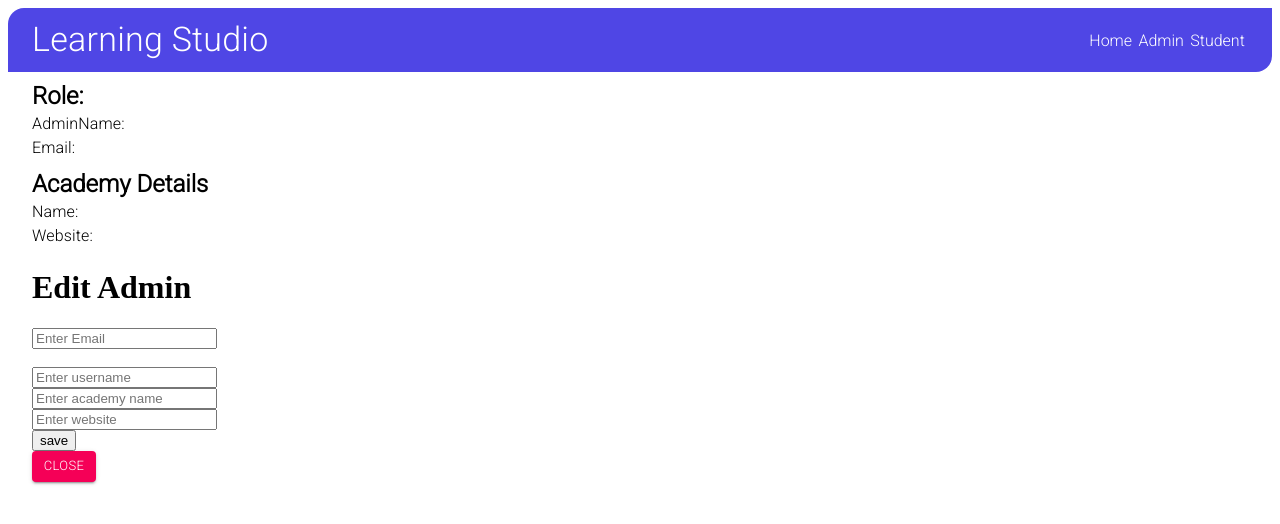
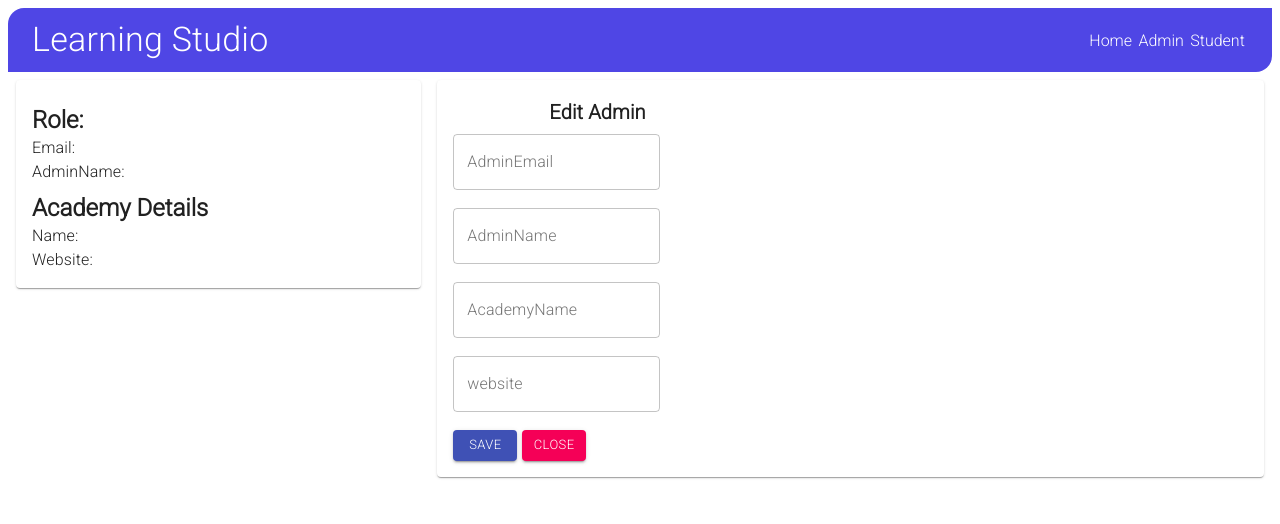
Before and after one commit to rabiya-basri/learning-studio, a React (Create React App) app: page /admin/account in a window 1280 px wide. Both pictures are taken after a click on the button "EDIT". Shown: the top 524 px of the page. Built offline with nearby package versions, Linux system fonts and the light colour scheme; no server answers.

Commit message:
edit fixed

```diff
--- a/package.json
+++ b/package.json
@@ -4,6 +4,7 @@
   "private": true,
   "dependencies": {
     "@material-ui/core": "^4.12.3",
+    "@material-ui/icons": "^4.11.2",
     "@testing-library/jest-dom": "^5.11.4",
     "@testing-library/react": "^11.1.0",
     "@testing-library/user-event": "^12.1.10",
--- a/src/App.js
+++ b/src/App.js
@@ -1,6 +1,6 @@
 import React,{useState,useEffect} from 'react'
 import NavBar from './components/NavBar'
-import { Container, Toolbar, Typography } from '@material-ui/core'
+
 
 const App = (props) => {
     const [isLoggedIn, setIsLoggedIn] = useState(false)
--- a/src/components/Admin/Account.js
+++ b/src/components/Admin/Account.js
@@ -2,8 +2,19 @@ import React,{useState,useEffect} from 'react'
 import { useSelector,useDispatch } from 'react-redux'
 import { startAdminDetails } from '../../actions/adminActions'
 import EditAdmin from './EditAdmin'
-import {Container, Typography,Button} from '@material-ui/core'
+import { Paper, Typography, Button, Grid,makeStyles } from '@material-ui/core'
+
+const useStyles = makeStyles((theme) => ({
+    grid: {
+        width: '100%',
+        margin: '0px',
+    },
+    paper: {
+        padding: theme.spacing(2),
+    }
+  }));
 const Account = (props) => {
+    const classes = useStyles();
     const dispatch = useDispatch()
 
     const [toggle,setToggle]=useState(false)
@@ -21,23 +32,43 @@ const Account = (props) => {
     }
 
     return (
-        <Container style={{marginTop:'0.5rem'}}>
+        <Grid container spacing={2} className={classes.grid}>
+            <Grid item xs={12} md={4}>
+            <Paper className={classes.paper}>
             <Typography variant='h5' style={{fontWeight:600,marginTop:'0.5rem'}}>Role: { admin.role}</Typography>
+            <Typography>Email: {admin.email}</Typography>
             <Typography>AdminName: {admin.username}</Typography>
-            <Typography>Email: {admin.email}</Typography>
             <Typography variant='h5' style={{fontWeight:600,marginTop:'0.5rem'}}>Academy Details</Typography>
             <Typography>Name: {admin.academy?.name}</Typography>
             <Typography>Website: {admin.academy?.website}</Typography>
-            {toggle && <EditAdmin />}
-            {toggle ?
-                <Button variant='contained' size='small'
-                    color='secondary' onClick={handelToggle}>close</Button> :
-                <Button variant='contained' size='small'
-                    color='primary' onClick={handelToggle}
+            </Paper>
+            </Grid>
+
+            <Grid item xs={12} md={8}>
+            <Paper className={classes.paper}>
+            {toggle ? (<EditAdmin
+                email={admin.email}
+                adminName={admin.username}
+                academyName={admin.academy?.name}
+                website={admin.academy?.website}
+                toggle={toggle}
+                handelToggle={handelToggle}
+                />) :
+                (
+                <Button
+                    variant='contained'
+                    size='small'
+                    color='primary'
+                    onClick={handelToggle}
                     style={{marginTop:'0.5rem'}}
                 >Edit</Button>
-            }
-        </Container>
+            )}
+
+
+            </Paper>
+            </Grid>
+
+        </Grid>
     )
 }
 export default Account
--- a/src/components/Admin/EditAdmin.js
+++ b/src/components/Admin/EditAdmin.js
@@ -2,14 +2,17 @@ import React,{useState} from 'react'
 import validator from "validator";
 import { useDispatch } from 'react-redux';
 import { startEditAdmin } from '../../actions/adminActions';
+import { Grid, TextField, Typography,Button } from '@material-ui/core';
+import { teal } from '@material-ui/core/colors';
+const EditAdmin = (props) => {
+    const { email:adminEmail, adminName, academyName:adminAcademy, website:adminWebsite,handelToggle,toggle } = props
 
-const EditAdmin = (props) => {
     const dispatch = useDispatch()
 
-    const [email, setEmai] = useState('')
-    const [username, setUsername] = useState('')
-    const [academyName, setAcademyName] = useState('')
-    const [website, setWebsite] = useState('')
+    const [email, setEmai] = useState(adminEmail?adminEmail:'')
+    const [username, setUsername] = useState(adminName?adminName:'')
+    const [academyName, setAcademyName] = useState(adminAcademy?adminAcademy:'')
+    const [website, setWebsite] = useState(adminWebsite?adminWebsite:'')
     const [formErrors, setFormErrors] = useState({})
     const errors = {}
 
@@ -60,17 +63,52 @@ const EditAdmin = (props) => {
     }
 
     return (
-        <div>
-            <h1>Edit Admin</h1>
+        <Grid>
+            <Typography variant='h6' style={{marginBottom:'0.4rem',fontWeight:600,marginLeft:'6rem'}}>Edit Admin</Typography>
             <form onSubmit={handelSubmit}>
-                <input type='text' value={email} onChange={handelInput} name='email' placeholder='Enter Email' /><br />
-                {formErrors.email && <span>{ formErrors.email}</span>}<br/>
-                <input type='text' value={ username} onChange={ handelInput} name='username' placeholder='Enter username' /><br/>
-                <input type='text' value={ academyName} onChange={ handelInput} name='academyname' placeholder='Enter academy name' /><br/>
-                <input type='text' value={ website} onChange={ handelInput} name='website' placeholder='Enter website' /><br/>
-                <input type='submit' value='save'/>
+                <TextField type='text'
+                    value={email}
+                    onChange={handelInput}
+                    name='email'
+                    label='AdminEmail'
+                    variant='outlined'
+                /><br />
+                {formErrors.email && <span>{formErrors.email}</span>}<br />
+
+                <TextField type='text'
+                    value={username}
+                    onChange={handelInput}
+                    label='AdminName'
+                    name='username'
+                    variant='outlined'
+                /><br /><br/>
+
+                <TextField type='text'
+                    value={academyName}
+                    onChange={handelInput}
+                    label='AcademyName'
+                    name='academyname'
+                    variant='outlined'
+                /><br /><br/>
+
+                <TextField type='text'
+                    value={website}
+                    onChange={handelInput}
+                    label='website'
+                    name='website'
+                    variant='outlined'
+                /><br /><br/>
+
+                <Button variant='contained'
+                    size='small'
+                    color='primary'
+                    type='submit'
+                    style={{marginRight:'0.3rem'}}
+                >Save</Button>
+                {toggle && <Button variant='contained' size='small'
+                    color='secondary' onClick={handelToggle}>close</Button>}
             </form>
-        </div>
+        </Grid>
     )
 }
 export default EditAdmin
--- /dev/null
+++ b/src/components/Courses/Course.js
@@ -0,0 +1,10 @@
+import React from 'react'
+
+const Course = (props) => {
+    return (
+        <div>
+            course
+        </div>
+    )
+}
+export default Course
--- a/src/components/Routing.js
+++ b/src/components/Routing.js
@@ -6,6 +6,7 @@ import LoginForm from './Admin/LoginForm'
 import Account from './Admin/Account'
 import Login from './Student/Login'
 import StudentContainer from './Student/StudentContainer'
+import Course from './Courses/Course'
 
 const Routing = (props) => {
     const {handelAuth}=props
@@ -25,7 +26,8 @@ const Routing = (props) => {
             />
             <Route path='/students' component={StudentContainer} exact={ true}/>
             <Route path='/studentlogin' component={Login} exact={ true}/>
-            <Route path='/admin/account' component={Account} exact={ true}/>
+            <Route path='/admin/account' component={Account} exact={true} />
+            <Route path='/course' component={Course} exact={ true}/>
         </>
     )
 }
--- a/src/components/Student/Login.js
+++ b/src/components/Student/Login.js
@@ -41,7 +41,7 @@ const LoginForm = (props) => {
                 password
             }
             console.log(formData)
-            dispatch(startLoginStudent(formData))
+            dispatch(startLoginStudent(formData,props))
             setEmail('')
             setPassword('')
         } else {
--- a/src/components/Student/Register.js
+++ b/src/components/Student/Register.js
@@ -2,8 +2,12 @@ import React,{useState} from 'react'
 import validator from 'validator'
 import { startRegisterStudent } from '../../actions/studentActions'
 import { useDispatch } from 'react-redux'
+import {Grid,Paper, TextField, Typography,Button} from '@material-ui/core'
+const Register = (props) => {
+    const { toggel,handelToggel } = props
 
-const Register = (props) => {
+    const paperStyle = { padding: 20, height: '70%', width: 400, margin: '20px auto' }
+
     const dispatch = useDispatch()
 
     const [name, setName] = useState('')
@@ -57,25 +61,40 @@ const Register = (props) => {
                 password
             }
             console.log(formData)
-            dispatch(startRegisterStudent(formData))
+            dispatch(startRegisterStudent(formData,handelToggel))
             resetForm()
         } else {
             setFormErrors(errors)
         }
     }
     return (
-        <div>
-            <h2>Register Student</h2>
+        <Grid>
+            <Paper style={paperStyle}>
+            <Typography variant='h6' style={{marginBottom:'0.4rem',fontWeight:600,marginLeft:'6rem'}}>Register Student</Typography>
             <form onSubmit={ handelSubmit}>
-                <input type='text' value={name} onChange={handelInput} name='name' placeholder='Enter Student Name' /><br />
-                {formErrors.name && <span>{ formErrors.name}</span>}<br/>
-                <input type='text' value={email} onChange={handelInput} name='email' placeholder='Enter Student Email' /><br />
-                {formErrors.email && <span>{ formErrors.email}</span>}<br/>
-                <input type='password' value={ password} onChange={ handelInput} name='password' placeholder='Enter Student Password'/><br/>
-                {formErrors.password && <span>{ formErrors.password}</span>}<br/>
-                <input type='submit' value='Register' />
+                <TextField type='text' value={name} onChange={handelInput}
+                name='name' label='Student Name'
+                style={{width:'90%'}}
+                /><br />
+                {formErrors.name && <span style={{ color: 'red' }}>{formErrors.name}</span>}<br />
+
+                <TextField type='text' value={email} onChange={handelInput}
+                name='email' label='Student Email'style={{width:'90%'}} /><br />
+                {formErrors.email && <span style={{ color: 'red' }}>{formErrors.email}</span>}<br />
+
+                <TextField type='password' value={password} onChange={handelInput}
+                name='password' label='Student Password' style={{width:'90%'}} /><br />
+                {formErrors.password && <span style={{ color: 'red' }}>{formErrors.password}</span>}<br />
+
+                <Button variant='contained'
+                    size='small'
+                    color='primary'
+                    type='submit'
+                >Register</Button>
+
             </form>
-        </div>
+            </Paper>
+        </Grid>
     )
 }
 export default Register
--- a/src/components/Student/StudentTable.js
+++ b/src/components/Student/StudentTable.js
@@ -2,6 +2,9 @@ import React from "react";
 import { useSelector,useDispatch } from "react-redux";
 import { startGetStudent,startEditStudent, startRemoveStudent } from "../../actions/studentActions";
 import { TableContainer,Table, TableHead, TableRow, TableCell, TableBody, Paper } from '@material-ui/core'
+import DeleteIcon from '@material-ui/icons/Delete';
+import VisibilityIcon from '@material-ui/icons/Visibility';
+import EditIcon from '@material-ui/icons/Edit';
 
 const StudentTable = (props) => {
     const dispatch = useDispatch()
@@ -26,9 +29,10 @@ const StudentTable = (props) => {
             <Table sx={{ minWidth: 650 }} aria-label="simple table">
             <TableHead>
                 <TableRow>
-                    <TableCell style={{fontWeight:600}}>Id</TableCell>
+                    <TableCell style={{fontWeight:600}}>Sl.no</TableCell>
                     <TableCell style={{fontWeight:600}}>Name</TableCell>
-                    <TableCell style={{fontWeight:600}}>Email</TableCell>
+                    <TableCell style={{ fontWeight: 600 }}>Email</TableCell>
+                    <TableCell style={{ fontWeight: 600 }}>Id</TableCell>
                     <TableCell style={{fontWeight:600}}>view Details</TableCell>
                     <TableCell style={{fontWeight:600}}>Edit</TableCell>
                     <TableCell style={{fontWeight:600}}>Delete</TableCell>
@@ -43,15 +47,16 @@ const StudentTable = (props) => {
                             <TableCell>{ i+1}</TableCell>
                             <TableCell>{student.name}</TableCell>
                             <TableCell>{student.email}</TableCell>
-                            <TableCell><button onClick={() => {
+                            <TableCell>{student._id}</TableCell>
+                            <TableCell><VisibilityIcon color="action" onClick={() => {
                                 handelStudentView(student._id)
-                            }}>View</button></TableCell>
-                            <TableCell><button onClick={() => {
+                            }}></VisibilityIcon></TableCell>
+                            <TableCell><EditIcon color="action" onClick={() => {
                                 handelEdit(student._id)
-                            }}>Edit</button></TableCell>
-                            <TableCell><button onClick={() => {
+                            }}></EditIcon></TableCell>
+                            <TableCell><DeleteIcon color="action" onClick={() => {
                                 handelDelete(student._id)
-                            }}>Delete</button></TableCell>
+                            }}></DeleteIcon></TableCell>
                         </TableRow>
                     )
                 })}
--- a/src/reducers/studentReducer.js
+++ b/src/reducers/studentReducer.js
@@ -5,7 +5,7 @@ const studentInitialState = {
 const studentReducer = (state = studentInitialState, action) => {
     switch (action.type) {
         case 'REGISTER_STUDENT': {
-            return {...state,data:[...state.data,...action.payload]}
+            return {...state,data:[...state.data,{...action.payload}]}
         }
         case 'GET_ALL_STUDENTS':{
             return { ...state, data: [...action.payload]}
```
Also changed, not shown: src/actions/studentActions.js (+13 -11 lines), src/components/Student/StudentContainer.js (+6 -2 lines), 1 other file (tests, documents, lock files or other folders).
